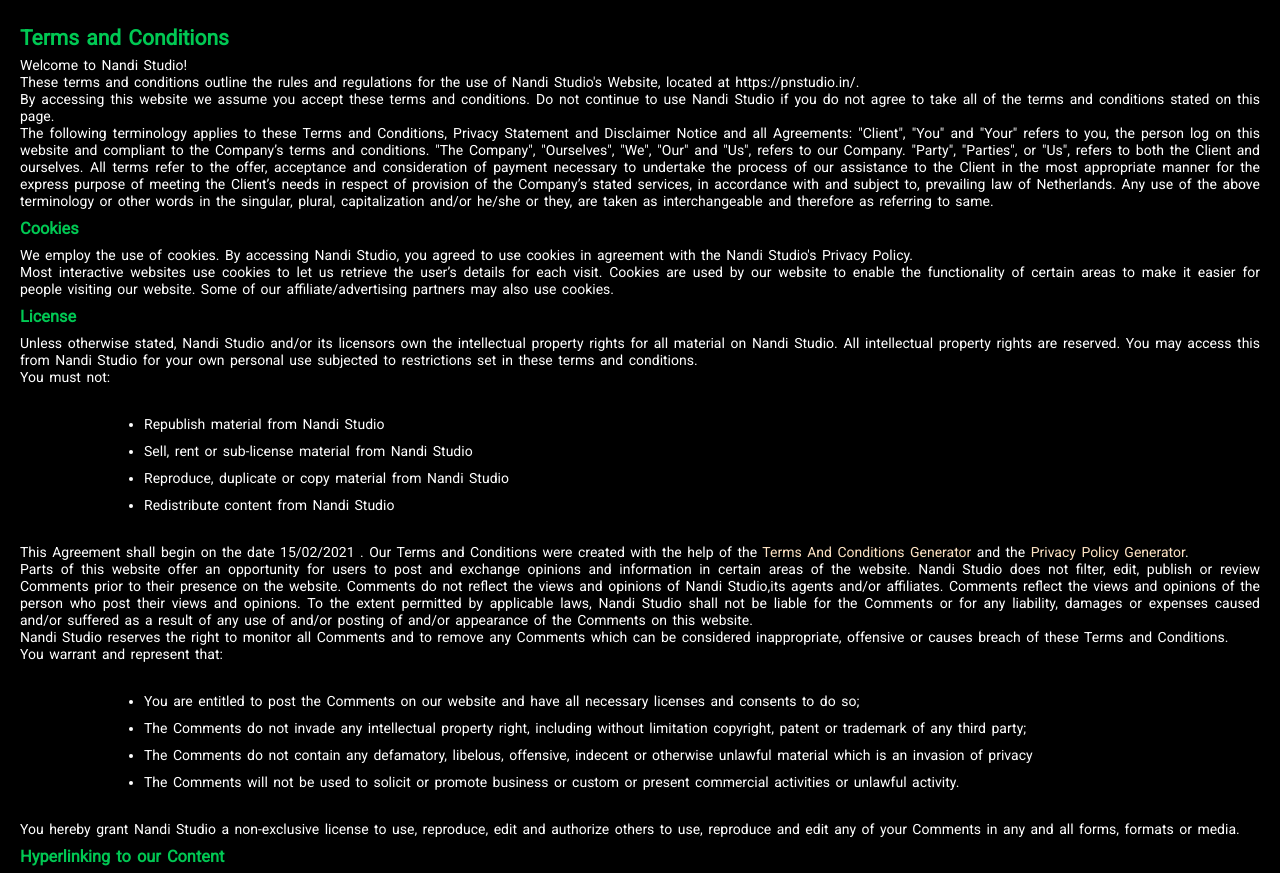
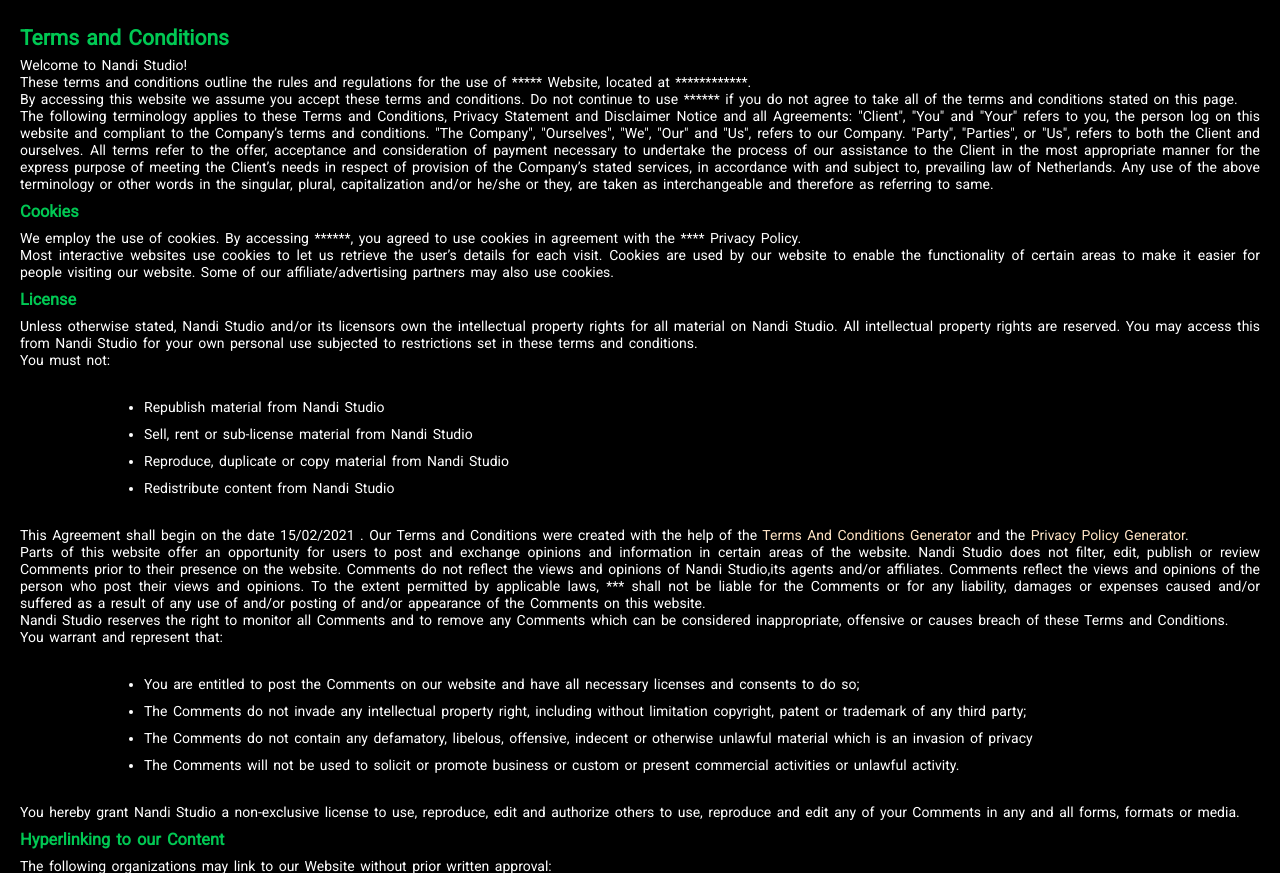
Before and after one commit to detronetdip/studio_website, a PHP site: the page made by t&C.php in a window 1280 px wide. Shown: the part 40-913 px from the top of the page. Run offline with PHP 8.4, Linux system fonts and the light colour scheme; data that the repository does not hold is empty.

Commit message:
Update t&C.php

```diff
--- a/t&C.php
+++ b/t&C.php
@@ -8,12 +8,12 @@ require('assets/require/header.php');
 
 <p>
   These terms and conditions outline the rules and regulations for the use of
-  Nandi Studio's Website, located at https://pnstudio.in/.
+  ***** Website, located at ************.
 </p>
 
 <p>
   By accessing this website we assume you accept these terms and conditions. Do
-  not continue to use Nandi Studio if you do not agree to take all of the terms
+  not continue to use ****** if you do not agree to take all of the terms
   and conditions stated on this page.
 </p>
 
@@ -36,8 +36,8 @@ require('assets/require/header.php');
 <h3><strong>Cookies</strong></h3>
 
 <p>
-  We employ the use of cookies. By accessing Nandi Studio, you agreed to use
-  cookies in agreement with the Nandi Studio's Privacy Policy.
+  We employ the use of cookies. By accessing ******, you agreed to use
+  cookies in agreement with the **** Privacy Policy.
 </p>
 
 <p>
@@ -82,7 +82,7 @@ require('assets/require/header.php');
   website. Comments do not reflect the views and opinions of Nandi Studio,its
   agents and/or affiliates. Comments reflect the views and opinions of the
   person who post their views and opinions. To the extent permitted by
-  applicable laws, Nandi Studio shall not be liable for the Comments or for any
+  applicable laws, *** shall not be liable for the Comments or for any
   liability, damages or expenses caused and/or suffered as a result of any use
   of and/or posting of and/or appearance of the Comments on this website.
 </p>
```
